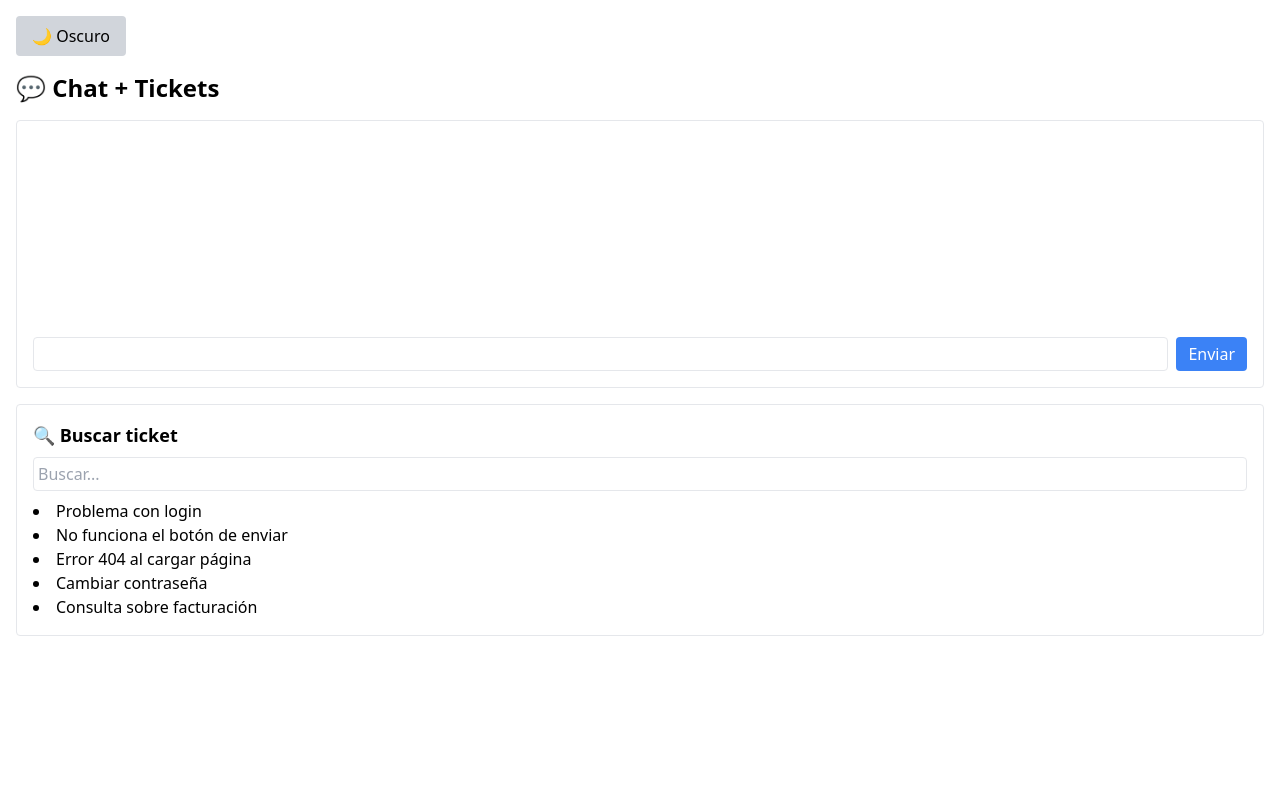
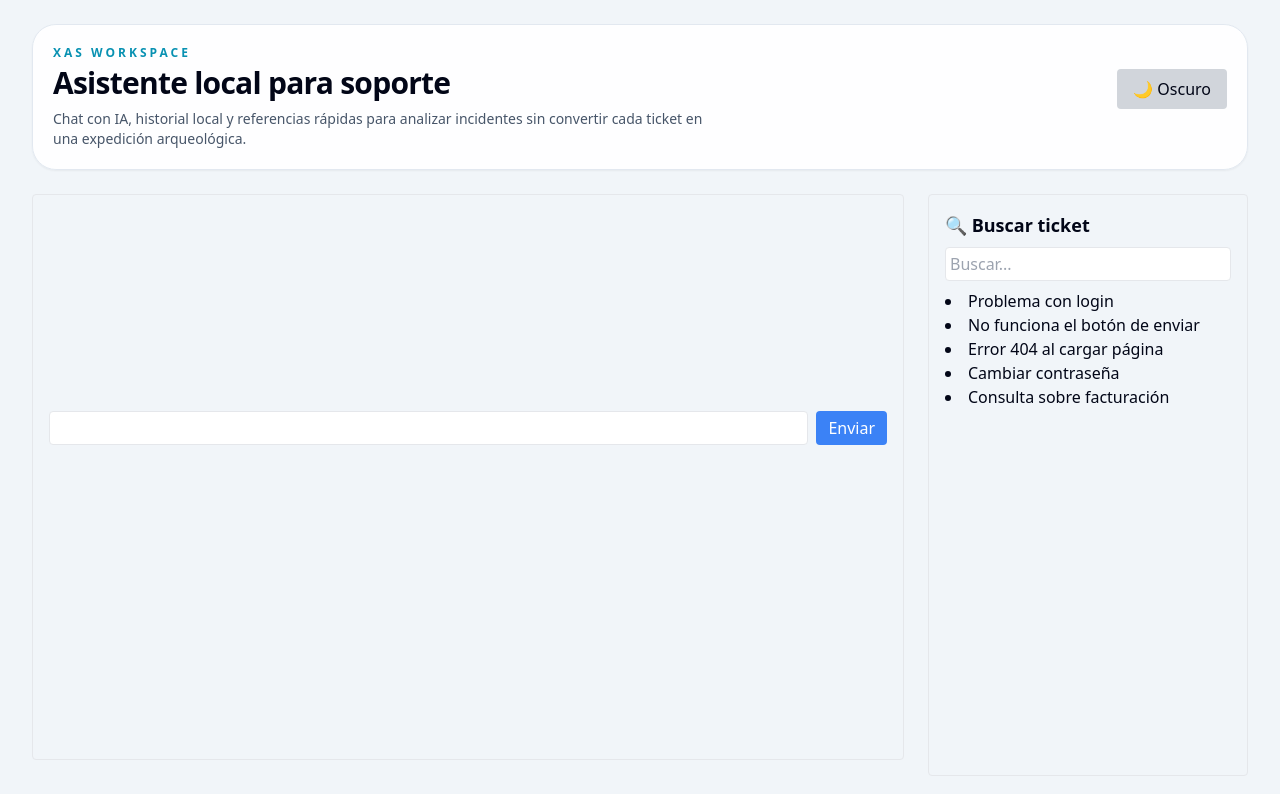
Before and after one commit to Facu199806/xas, a React (Vite) app: page / in a window 1280 px wide. Before the commit this address had no page. Shown: the top 794 px of the page. Built offline with nearby package versions, Linux system fonts and the light colour scheme.

Commit message:
feat: modernizar estructura principal de XAS

```diff
--- a/src/App.jsx
+++ b/src/App.jsx
@@ -1,23 +1,41 @@
-import React, { useState, useEffect } from 'react'
+import { useEffect, useState } from 'react'
 import Chat from './components/Chat'
+import TicketFilter from './components/TicketFilter'
 import ToggleTheme from './components/ToggleTheme'
-import TicketFilter from './components/TicketFilter'
 
-const App = () => {
-  const [darkMode, setDarkMode] = useState(false)
+const THEME_KEY = 'xas-theme'
+
+export default function App() {
+  const [darkMode, setDarkMode] = useState(() => {
+    const savedTheme = localStorage.getItem(THEME_KEY)
+    if (savedTheme) return savedTheme === 'dark'
+    return window.matchMedia?.('(prefers-color-scheme: dark)').matches ?? false
+  })
 
   useEffect(() => {
     document.documentElement.classList.toggle('dark', darkMode)
+    localStorage.setItem(THEME_KEY, darkMode ? 'dark' : 'light')
   }, [darkMode])
 
   return (
-    <div className="min-h-screen bg-white dark:bg-gray-900 text-black dark:text-white p-4">
-      <ToggleTheme toggle={() => setDarkMode(!darkMode)} darkMode={darkMode} />
-      <h1 className="text-2xl font-bold mb-4">💬 Chat + Tickets</h1>
-      <Chat />
-      <TicketFilter />
-    </div>
+    <main className="min-h-screen bg-slate-100 text-slate-950 transition-colors dark:bg-slate-950 dark:text-slate-100">
+      <div className="mx-auto flex min-h-screen max-w-7xl flex-col gap-6 px-4 py-6 lg:px-8">
+        <header className="flex flex-col gap-4 rounded-3xl border border-slate-200 bg-white/90 p-5 shadow-sm backdrop-blur dark:border-slate-800 dark:bg-slate-900/90 sm:flex-row sm:items-center sm:justify-between">
+          <div>
+            <p className="text-xs font-semibold uppercase tracking-[0.25em] text-cyan-600 dark:text-cyan-400">XAS workspace</p>
+            <h1 className="mt-1 text-3xl font-black tracking-tight">Asistente local para soporte</h1>
+            <p className="mt-2 max-w-2xl text-sm text-slate-600 dark:text-slate-400">
+              Chat con IA, historial local y referencias rápidas para analizar incidentes sin convertir cada ticket en una expedición arqueológica.
+            </p>
+          </div>
+          <ToggleTheme darkMode={darkMode} toggle={() => setDarkMode((value) => !value)} />
+        </header>
+
+        <section className="grid flex-1 gap-6 lg:grid-cols-[minmax(0,1fr)_320px]">
+          <Chat />
+          <TicketFilter />
+        </section>
+      </div>
+    </main>
   )
 }
-
-export default App
```
